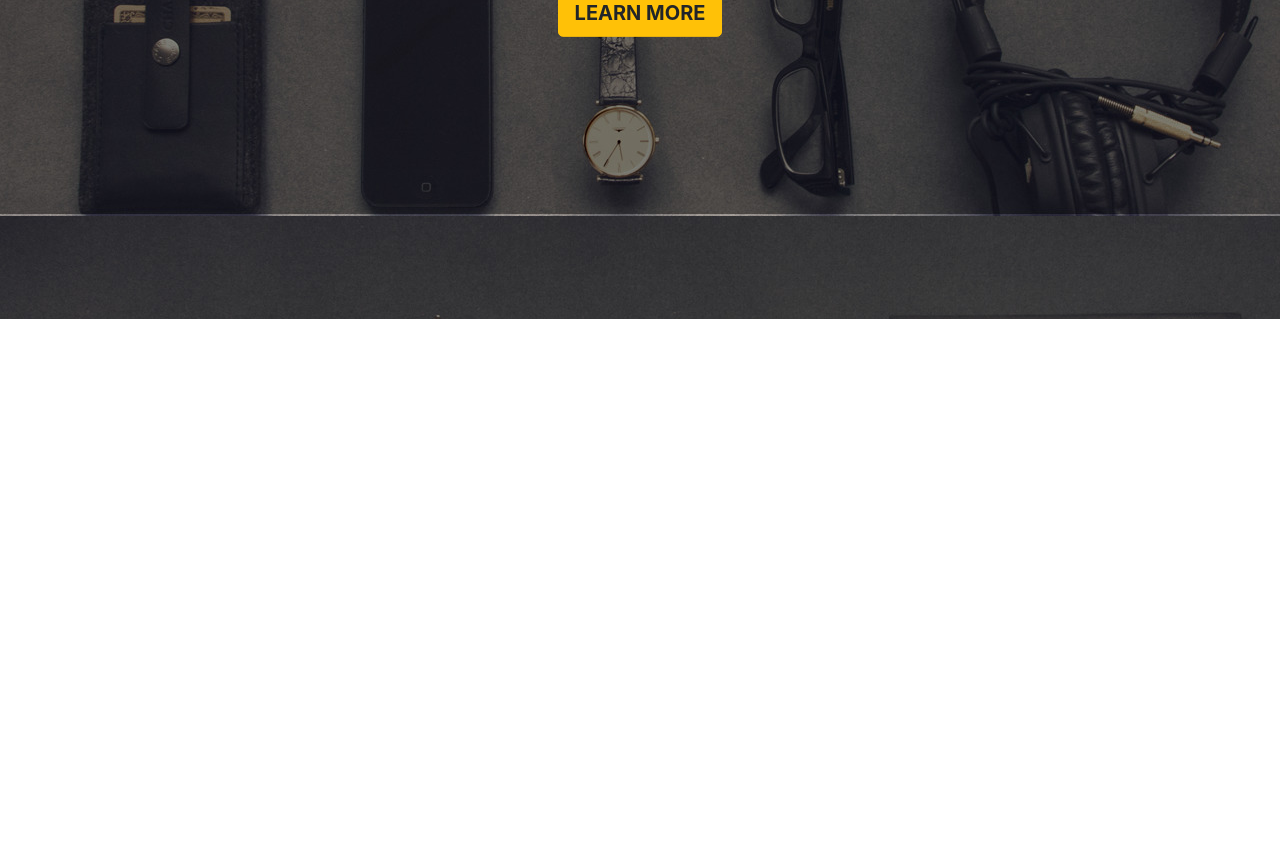
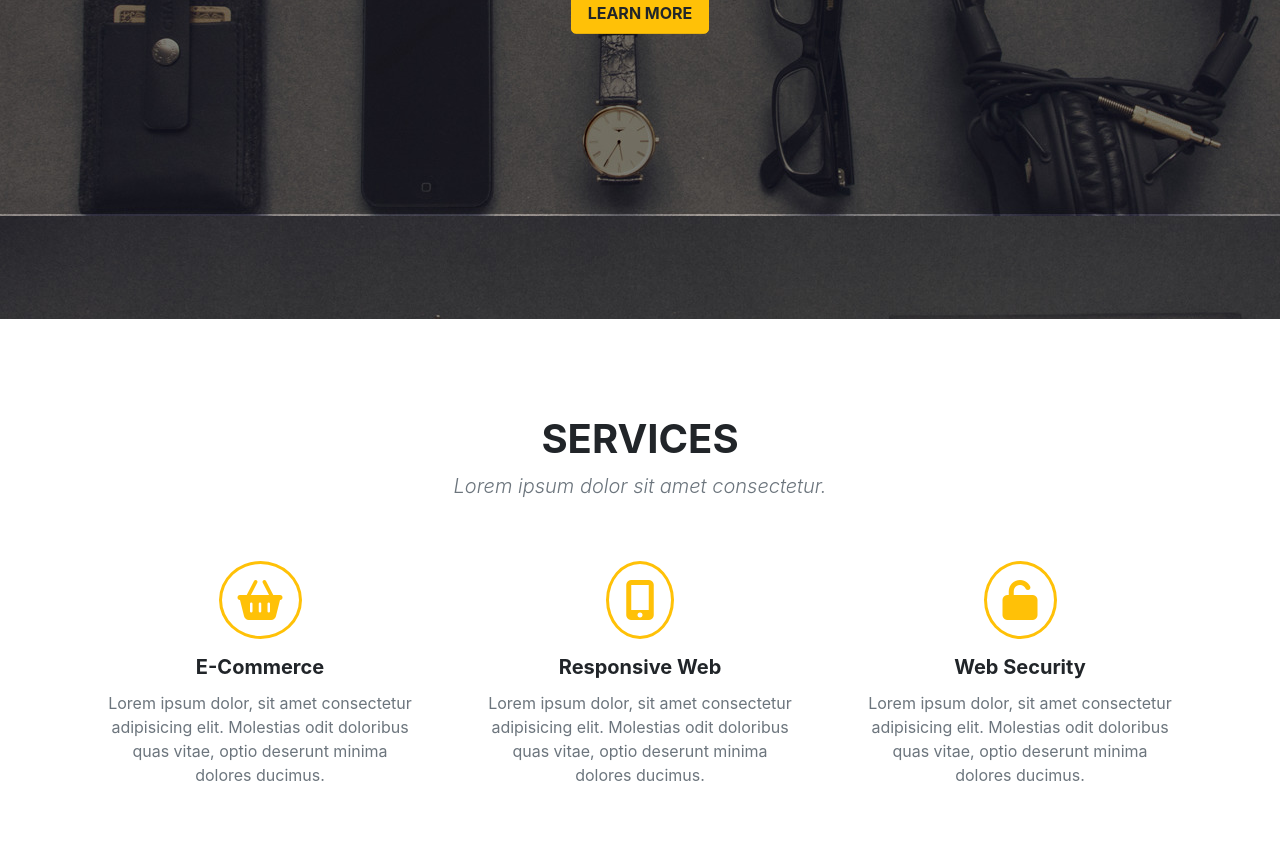
Before and after one commit to MarcinZajecki/module-4-final-task, a website: page index.html in a window 1280 px wide. Shown: the part 481-1336 px from the top of the page. Before the commit the page ends 800 px from the top, so only its background shows below. Drawn offline with nearby package versions, Linux system fonts and the light colour scheme; a web font is replaced by a local one.

Commit message:
Add services section

```diff
--- a/index.html
+++ b/index.html
@@ -4,6 +4,7 @@
     <meta charset="UTF-8">
     <meta name="viewport" content="width=device-width, initial-scale=1, shrink-to-fit=no">
     <title>GoldenProject</title>
+    <script src="https://kit.fontawesome.com/af7e1823e1.js" crossorigin="anonymous"></script>
     <link href="https://fonts.googleapis.com/css2?family=Syne+Mono&display=swap" rel="stylesheet">
     <link rel="stylesheet" type="text/css" href="node_modules/bootstrap/dist/css/bootstrap.min.css">
     <link rel="stylesheet" href="css/style.css">
@@ -21,7 +22,7 @@
         <link rel="stylesheet" href="css/style.css">
     </head>
     <body>
-    <section class="splash vh-100">
+    <section class="splash vh-100 mb-5">
         <nav class="navbar navbar-expand-md navbar-light">
             <a href="#" class="navbar-brand logo-company text-warning">Golden</a>
             <button class="navbar-toggler text-warning bg-warning" type="button" data-toggle="collapse" data-target="#navbarSupportedContent" aria-controls="navbarSupportedContent" aria-expanded="false" aria-label="Toggle navigation">
@@ -53,6 +54,43 @@
             <a class="btn btn-warning btn-lg font-weight-bold text-uppercase" href="#" role="button">Learn more</a>
           </div>
     </section>
+    <section class="services py-5">
+        <h1 class="font-weight-bold text-uppercase text-center">Services</h1>
+        <p class="lead font-italic  text-muted text-center">Lorem ipsum dolor sit amet consectetur.</p>
+        <div class="services-elements pt-4">
+            <div class="container">
+                <div class="row row-cols-1 row-cols-md-3">
+                    <div class="col">
+                        <div class="card">
+                            <div class="card-body text-center">
+                                <span class="fas fa-shopping-basket border-warning rounded-circle p-3 text-warning mb-3 font-weight-bold"></span>
+                                <h5 class="card-title text-capitalize font-weight-bold">E-Commerce</h5>
+                                <p class="card-text text-muted">Lorem ipsum dolor, sit amet consectetur adipisicing elit. Molestias odit doloribus quas vitae, optio deserunt minima dolores ducimus.</p>
+                            </div>
+                        </div>
+                    </div>
+                    <div class="col">
+                        <div class="card">
+                            <div class="card-body text-center">
+                                <span class="fas fa-mobile-alt border-warning rounded-circle p-3 text-warning mb-3 font-weight-bold"></span>
+                                <h5 class="card-title text-capitalize font-weight-bold">Responsive web</h5>
+                                <p class="card-text text-muted">Lorem ipsum dolor, sit amet consectetur adipisicing elit. Molestias odit doloribus quas vitae, optio deserunt minima dolores ducimus.</p>
+                            </div>
+                        </div>
+                    </div>
+                    <div class="col">
+                        <div class="card">
+                            <div class="card-body text-center">
+                                <span class="fas fa-unlock border-warning rounded-circle p-3 text-warning mb-3 font-weight-bold"></span>
+                                <h5 class="card-title text-capitalize font-weight-bold">Web security</h5>
+                                <p class="card-text text-muted">Lorem ipsum dolor, sit amet consectetur adipisicing elit. Molestias odit doloribus quas vitae, optio deserunt minima dolores ducimus.</p>
+                            </div>
+                        </div>
+                    </div>
+                </div>
+            </div>
+        </div>
+    </section>
 
 
 
--- a/sass/style.scss
+++ b/sass/style.scss
@@ -1,4 +1,15 @@
 // Global
+@mixin for-mini-phone {
+    @media (max-width: 370px) {
+        @content;
+    }
+}
+
+@mixin for-phone {
+    @media (max-width: 600px) {
+        @content;
+    }
+}
 
 // Splash
 
@@ -19,9 +30,32 @@
         left: 50%;
         transform: translate(-50%, -50%);
 
-        a {
-            margin: 0 auto;
+        h1 {
+            @include for-mini-phone {
+                font-size: 2rem;
+            }
+
+            @include for-phone {
+                font-size: 2.5rem;
+            }
+        }
+
+        .btn {
+            font-size: 1rem;
         }
 
     }
 }
+
+// Services
+
+.services {
+    .card {
+        border: none;
+
+        span {
+            font-size: 2.5rem;
+            border: 3px solid;
+        }
+    }
+}
```
Also changed, not shown: css/style.css, 1 other file.
